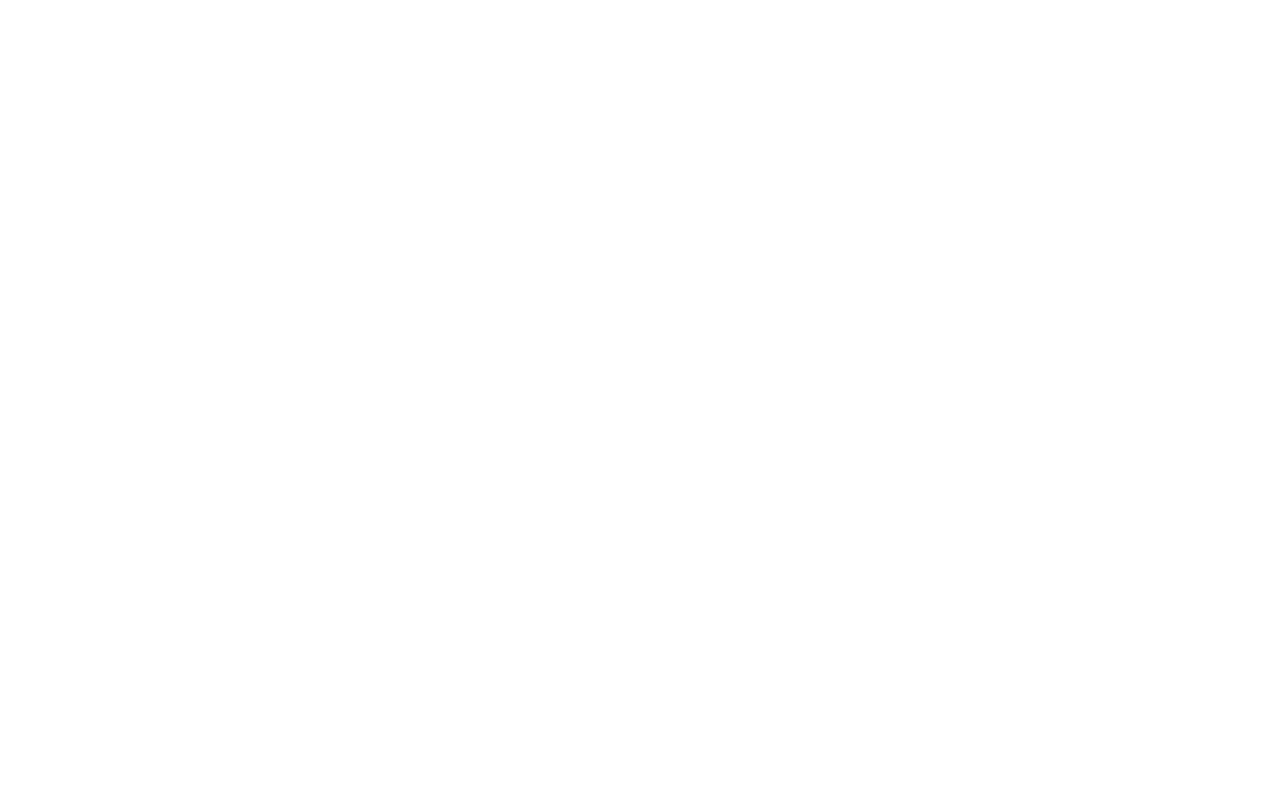
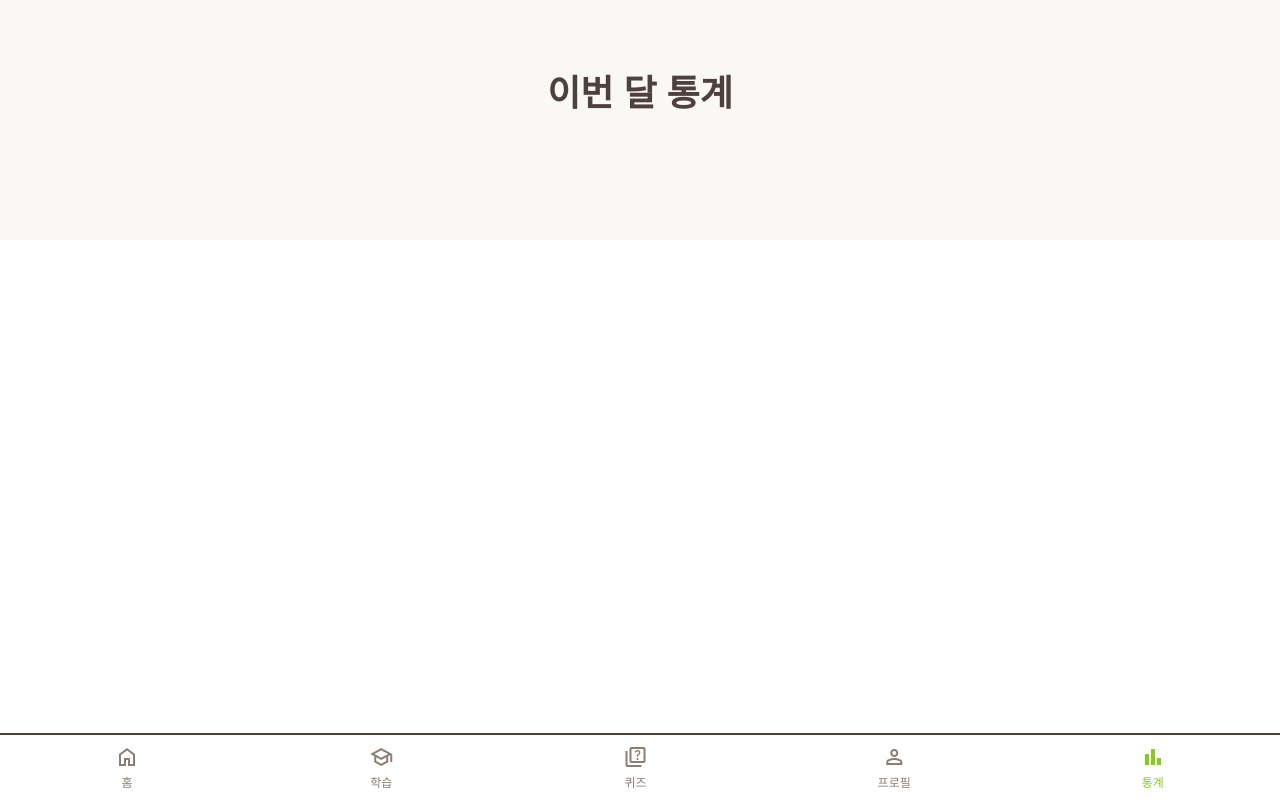
Before and after one commit to LinkHackathonTeam9/Team9_FrontEnd, a React (Vite) app: page /statistics in a window 1280 px wide. Before the commit this address had no page. Built offline with nearby package versions, Linux system fonts and the light colour scheme; a web font is replaced by a local one.

Commit message:
ADD - 통계 페이지 생성 및 네비게이션바에 바로가기 추가

```diff
--- a/src/App.tsx
+++ b/src/App.tsx
@@ -6,6 +6,7 @@
 import QuizHomePage from '@pages/QuizHomePage.tsx';
 import ProfilePage from '@pages/ProfilePage';
 import QuizPage from '@pages/QuizPage.tsx';
+import StatisticsPage from '@pages/StatisticsPage.tsx';
 import { Global } from '@emotion/react';
 import { globalStyles } from './styles/GlobalStyles';
 
@@ -20,6 +21,7 @@
         <Route path="/quiz-home" element={<QuizHomePage />} />
         <Route path="/quiz" element={<QuizPage />} />
         <Route path="/profile" element={<ProfilePage />} />
+        <Route path="/statistics" element={<StatisticsPage />} />
       </Routes>
       <Global styles={globalStyles} />
     </>
--- a/src/components/common/BottomNavBar.tsx
+++ b/src/components/common/BottomNavBar.tsx
@@ -64,6 +64,10 @@
         <Icon className="material-symbols-outlined">person</Icon>
         <Label>프로필</Label>
       </StyledNavLink>
+      <StyledNavLink to="/statistics">
+        <Icon className="material-symbols-outlined">bar_chart</Icon>
+        <Label>통계</Label>
+      </StyledNavLink>
     </NavContainer>
   );
 };
--- /dev/null
+++ b/src/pages/StatisticsPage.tsx
@@ -0,0 +1,38 @@
+import BottomNavBar from '@components/common/BottomNavBar.tsx';
+import styled from '@emotion/styled';
+import { GGAMJA_COLOR } from '../styles/Colors.ts';
+
+const PageWrapper = styled.div`
+  background-color: #faf8f5;
+  color: ${GGAMJA_COLOR.DARK_BROWN};
+  padding-bottom: 80px;
+`;
+
+const Container = styled.div`
+  padding: 40px 20px 20px 20px;
+`;
+
+const Header = styled.header`
+  text-align: center;
+`;
+
+const PageTitle = styled.h1`
+  font-size: 36px;
+  font-weight: 700;
+  color: ${GGAMJA_COLOR.DARK_BROWN};
+`;
+
+const StatisticsPage = () => {
+  return (
+    <PageWrapper>
+      <Container>
+        <Header>
+          <PageTitle>이번 달 통계</PageTitle>
+        </Header>
+        <BottomNavBar />
+      </Container>
+    </PageWrapper>
+  );
+};
+
+export default StatisticsPage;
```
